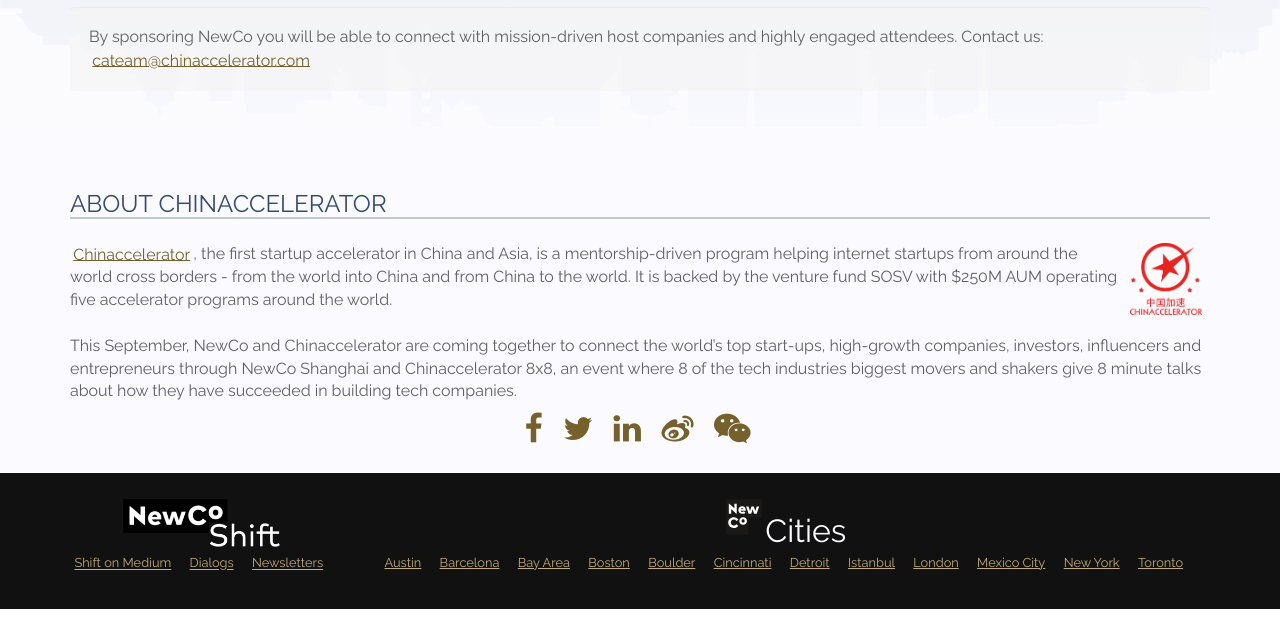
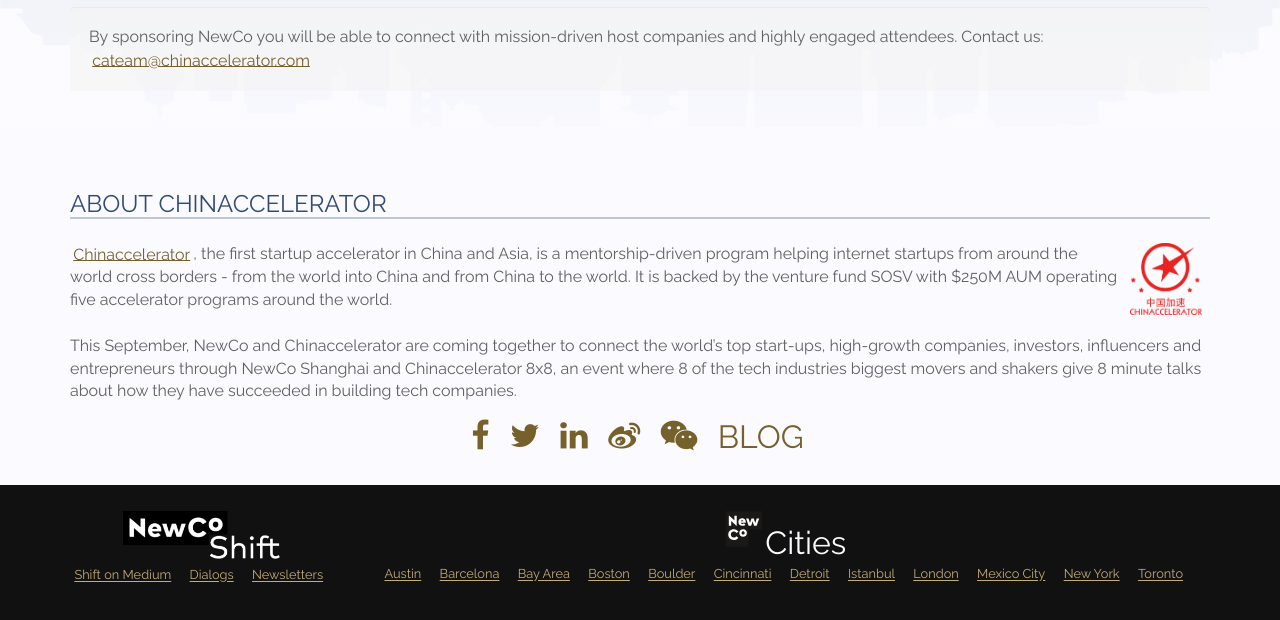
Before and after one commit to newco-sh/event-site, a plain HTML site: page index.html in a window 1280 px wide. Shown: the part 4491-5111 px from the top of the page. Drawn offline with Linux system fonts and the light colour scheme.

Commit message:
add blog link in ca section

```diff
--- a/index.html
+++ b/index.html
@@ -641,6 +641,12 @@
               <i class="fa fa-2x fa-weixin"></i>
             </a>
           </li>
+          <li>
+            <a href="http://chinaccelerator.com/news/newco" target="_blank" class="link-newco" style="text-decoration:none;">
+              <span v-if="en" class="fa-2x">BLOG</span>
+              <span v-else class="fa-2x">博客</span>
+            </a>
+          </li>
         </ul>
       </div>
     </section>
```
